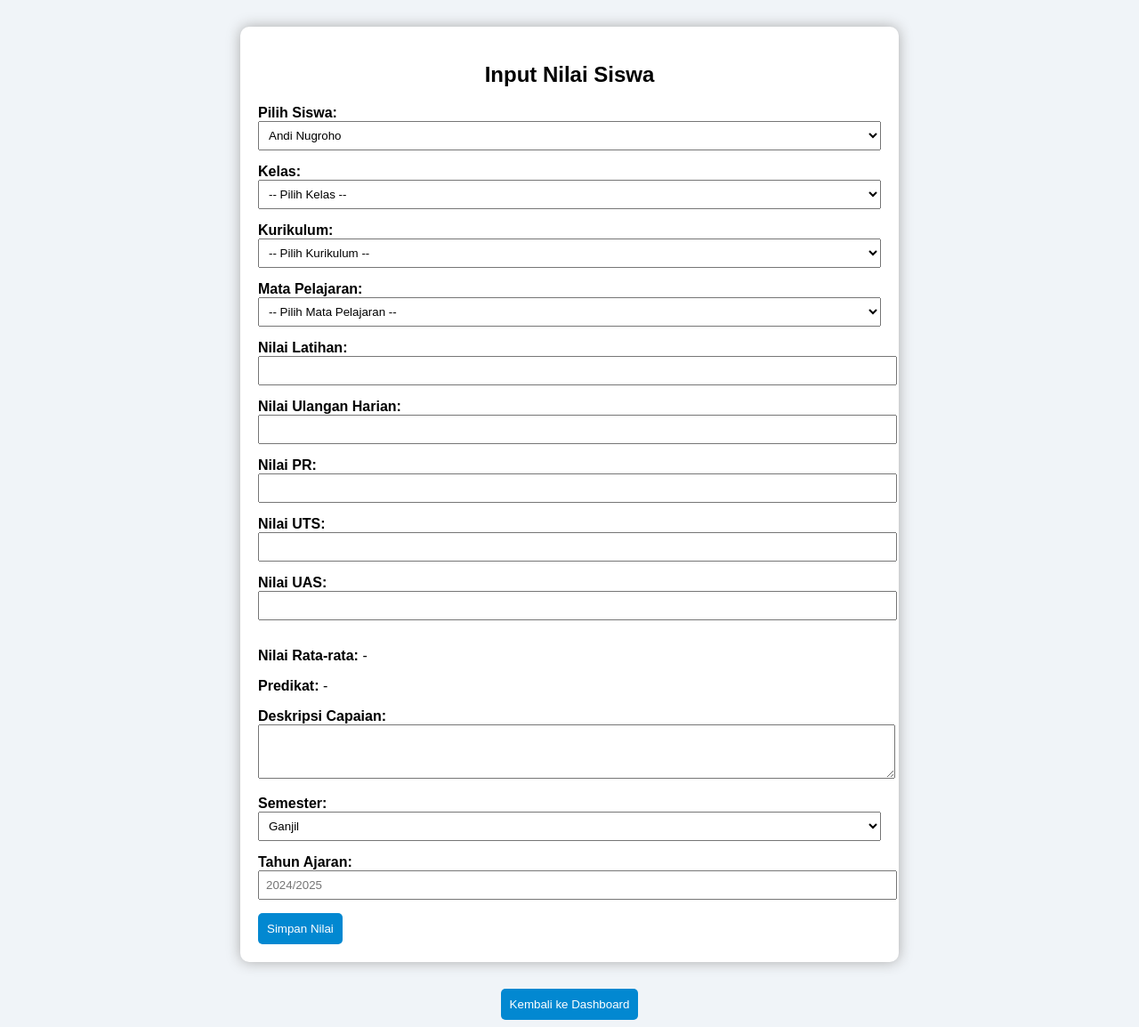
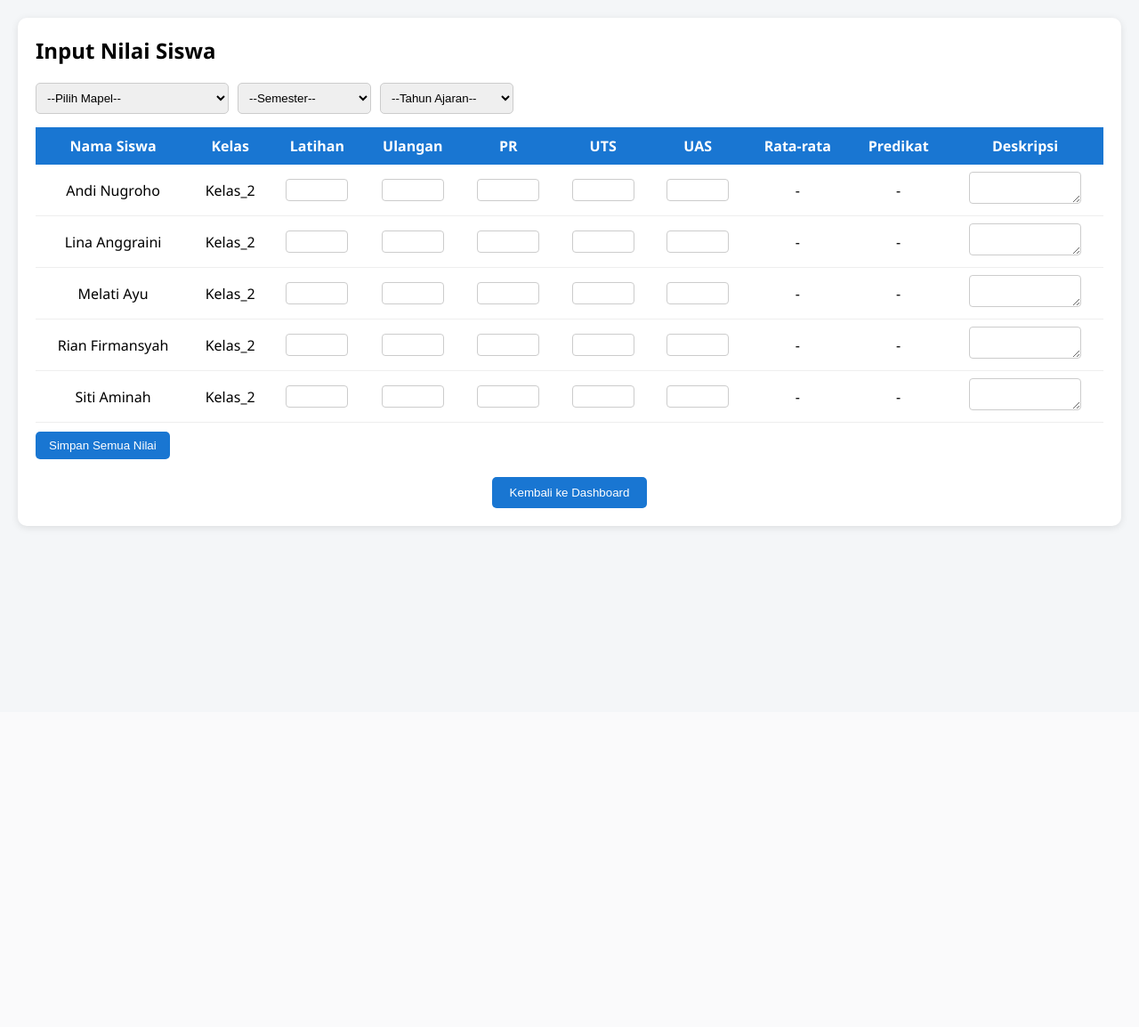
Before and after one commit to gabriel-ima/rapor_online, a PHP site: page /rapor_online/dashboard/input_nilai.php in a window 1280 px wide. Shown: the whole page at 89% size. After the commit the page ends 596 px from the top, so only its background shows below. Run offline with PHP 8.4, Linux system fonts and the light colour scheme; a user stored in the database is signed in; data comes from the database, SQL or seed files in the repository.

Commit message:
Update input_nilai.php

```diff
--- a/dashboard/input_nilai.php
+++ b/dashboard/input_nilai.php
@@ -106,12 +106,14 @@ $kelas_filter = "'" . implode("','", $kelas_diampu) . "'";
 // Query siswa sesuai kelas
 $siswa_query = mysqli_query($conn, "SELECT * FROM users WHERE role='siswa' AND kelas IN ($kelas_filter)");
 
+// Kode untuk mengunci tahun sebelum tahun 2025
+// $tahun_ajaran = $_POST['tahun_ajaran'] ?? $_GET['tahun_ajaran'] ?? null;
+// $semester = $_POST['semester'] ?? $_GET['semester'] ?? null;
+// if ($tahun_ajaran < 2025) {
+//     die("Rapor tahun ini sudah dikunci dan tidak bisa diubah.");
+// }
 
-// $mapel_imas = ['pkn', 'indo', 'mat', 'sbdp'];
 
-// if ($guru_username == 'imaskomariah' && !in_array($_POST['mapel'], $mapel_imas)) {
-//     die("Anda tidak memiliki izin untuk mengisi mata pelajaran ini.");
-// }
 
 ?>
 
@@ -119,154 +121,235 @@ $siswa_query = mysqli_query($conn, "SELECT * FROM users WHERE role='siswa' AND k
 <html lang="id">
 <head>
   <meta charset="UTF-8">
-    <title>Input Nilai</title>
+  <title>Input Nilai Siswa</title>
   <style>
-        body { font-family: Arial; background-color: #f0f4f8; }
+    body {
+      font-family: 'Segoe UI', Tahoma, Geneva, Verdana, sans-serif;
+      background: #f4f6f8;
+      margin: 0;
+      padding: 20px;
+    }
     .container {
-            max-width: 700px;
-            margin: 30px auto;
-            background: white;
+      background: #fff;
       padding: 20px;
       border-radius: 10px;
-            box-shadow: 0 0 15px #aaa;
+      box-shadow: 0 2px 8px rgba(0,0,0,0.1);
     }
-        h2 { text-align: center; }
-        label { font-weight: bold; }
-        input, textarea, select {
-            width: 100%; padding: 7px; margin-bottom: 15px;
+    .header {
+      display: flex;
+      justify-content: space-between;
+      align-items: center;
+      margin-bottom: 20px;
     }
-        button {
-            padding: 10px; background: #0288d1; color: white;
-            border: none; border-radius: 5px;
+    .header h2 {
+      margin: 0;
     }
-        button:hover { background: #0277bd; }
+    .filters {
+      display: flex;
+      gap: 10px;
+      flex-wrap: wrap;
+      margin-bottom: 15px;
+    }
+    .filters select, .filters input[type="text"] {
+      padding: 8px;
+      border: 1px solid #ccc;
+      border-radius: 5px;
+      min-width: 150px;
+    }
+    table {
+      width: 100%;
+      border-collapse: collapse;
+    }
+    th {
+      background: #1976d2;
+      color: #fff;
+      padding: 10px;
+    }
+    td {
+      padding: 8px;
+      border-bottom: 1px solid #eee;
+      text-align: center;
+    }
+    tr:hover {
+      background: #f1f1f1;
+    }
+    input[type="number"] {
+      width: 60px;
+      padding: 4px;
+      border-radius: 4px;
+      border: 1px solid #ccc;
+      text-align: center;
+    }
+    textarea {
+      width: 120px;
+      height: 30px;
+      border-radius: 4px;
+      border: 1px solid #ccc;
+    }
+    .btn-primary {
+      background: #1976d2;
+      color: white;
+      border: none;
+      padding: 8px 15px;
+      border-radius: 5px;
+      cursor: pointer;
+      margin-top: 10px;
+    }
+    .btn-primary:hover {
+      background: #125a9c;
+    }
+    .footer-button {
+  text-align: center;
+  margin-top: 20px;
+}
+.footer-button button {
+  background: #1976d2;
+  color: white;
+  border: none;
+  padding: 10px 20px;
+  border-radius: 5px;
+  cursor: pointer;
+}
+.footer-button button:hover {
+  background: #125a9c;
+}
   </style>
 </head>
 <body>
   <div class="container">
+    <div class="header">
       <h2>Input Nilai Siswa</h2>
-    <form method="POST" action="simpan_nilai_nilai.php">
-        <label for="siswa">Pilih Siswa:</label>
-        <select name="siswa_id" required>
-            <?php while ($row = mysqli_fetch_assoc($siswa_query)) {
-                echo "<option value='{$row['id']}'>{$row['username']}</option>";
-            } ?>
-        </select>
+    </div>
 
-        <label>Kelas:</label>
-        <!-- <input type="text" name="mapel" required> -->
-        <select name="kelas" id="kelas" required>
-            <option value="">-- Pilih Kelas --</option>
-            <?php foreach ($kelas_diampu as $kelas): ?>
-                <option value="<?= $kelas ?>"><?= ucfirst(str_replace('_', ' ', $kelas)) ?></option>
+    <form method="POST" action="simpan_nilai_nilai.php" id="form-nilai">
+      <div class="filters">
+        <select name="mapel" required>
+          <option value="">--Pilih Mapel--</option>
+          <?php foreach ($mapel_list as $kode => $nama): ?>
+            <option value="<?= $kode ?>"><?= $nama ?></option>
           <?php endforeach; ?>
         </select>
 
-
-        <label>Kurikulum:</label>
-        <!-- <input type="text" name="mapel" required> -->
-         <select name="kurikulum" id="kurikulum" required>
-            <option value="">-- Pilih Kurikulum --</option>
-            <option value="Kurikulum_Merdeka">Kurikulum Merdeka</option>
-        </select>
-
-        <label>Mata Pelajaran:</label>
-        <!-- <input type="text" name="mapel" required> -->
-         <select name="mapel" id="mapel" required>
-            <option value="">-- Pilih Mata Pelajaran --</option>
-            <?php foreach ($mapel_list as $kode => $nama_mapel) : ?>
-                <option value="<?php echo $kode; ?>"><?php echo $nama_mapel; ?>
-            </option>
-            <?php endforeach; ?>
-        </select>
-
-        <label>Nilai Latihan:</label>
-        <input type="number" name="nilai_latihan" id="nilai_latihan" required oninput="hitungRataRata()">
-
-        <label>Nilai Ulangan Harian:</label>
-        <input type="number" name="nilai_ulangan" id="nilai_ulangan" required oninput="hitungRataRata()">
-
-        <label>Nilai PR:</label>
-        <input type="number" name="nilai_pr" id="nilai_pr" required oninput="hitungRataRata()">
-
-        <label>Nilai UTS:</label>
-        <input type="number" name="nilai_uts" id="nilai_uts" required oninput="hitungRataRata()">
-
-        <label>Nilai UAS:</label>
-        <input type="number" name="nilai_uas" id="nilai_uas" required oninput="hitungRataRata()">
-
-        <!-- Menampilkan hasil -->
-        <p><strong>Nilai Rata-rata:</strong> <span id="hasil_rata2">-</span></p>
-        <p><strong>Predikat:</strong> <span id="hasil_predikat">-</span></p>
-
-        <!-- Hidden input untuk dikirim ke PHP -->
-        <input type="hidden" name="nilai_rata2" id="nilai_rata2">
-        <input type="hidden" name="predikat" id="predikat">
-
-
-        <!-- <label>Nilai Ekstrakurikuler:</label>
-        <input type="number" name="nilai_ekstra" required> -->
-
-        <label>Deskripsi Capaian:</label>
-        <textarea name="deskripsi" rows="3" required></textarea>
-
-        <!-- <label>Sikap Spiritual:</label>
-        <textarea name="sikap_spiritual" rows="2" required></textarea> -->
-
-        <!-- <label>Sikap Sosial:</label>
-        <textarea name="sikap_sosial" rows="2" required></textarea> -->
-
-        <label>Semester:</label>
         <select name="semester" required>
+          <option value="">--Semester--</option>
           <option value="Ganjil">Ganjil</option>
           <option value="Genap">Genap</option>
         </select>
 
-        <label>Tahun Ajaran:</label>
-        <input type="text" name="tahun_ajaran" placeholder="2024/2025" required>
+        <select name="tahun_ajaran" required>
+          <option value="">--Tahun Ajaran--</option>
+          <?php
+          // Mapping kelas ke tahun awal
+          $kelas_tahun_awal = [
+            'kelas_1' => 2025,
+            'kelas_2' => 2024,
+            'kelas_3' => 2023,
+            'kelas_4' => 2022,
+            'kelas_5' => 2021,
+            'kelas_6' => 2020
+          ];
 
-        <button type="submit">Simpan Nilai</button>
-    </form>
+          $tahun_awal = 2020;
+          $tahun_akhir = 2030;
+
+          // Jika guru hanya mengajar 1 kelas
+          if (count($kelas_diampu) === 1) {
+            $kelas = strtolower($kelas_diampu[0]);
+            if (isset($kelas_tahun_awal[$kelas])) {
+              $tahun_awal = $kelas_tahun_awal[$kelas];
+              $tahun_akhir = $tahun_awal + 5;
+            }
+          }
+
+          // Jika mengajar lebih dari satu kelas, tampilkan semua tahun
+          for ($th = $tahun_awal; $th <= $tahun_akhir; $th++) {
+            echo "<option value='$th'>$th</option>";
+          }
+          ?>
+          </select>
       </div>
 
-<div style="text-align: center;">
-    <a href="guru.php">
-        <button class="back-btn">Kembali ke Dashboard</button>
-    </a>
+      <table>
+        <tr>
+          <th>Nama Siswa</th>
+          <th>Kelas</th>
+          <th>Latihan</th>
+          <th>Ulangan</th>
+          <th>PR</th>
+          <th>UTS</th>
+          <th>UAS</th>
+          <th>Rata-rata</th>
+          <th>Predikat</th>
+          <th>Deskripsi</th>
+        </tr>
+        <?php while ($siswa = mysqli_fetch_assoc($siswa_query)): ?>
+          <tr>
+            <td><?= htmlspecialchars($siswa['username']) ?></td>
+            <td><?= htmlspecialchars($siswa['kelas']) ?></td>
+            <td><input type="number" name="latihan[<?= $siswa['id'] ?>]" id="lat_<?= $siswa['id'] ?>" oninput="hitung(<?= $siswa['id'] ?>)" required></td>
+            <td><input type="number" name="ulangan[<?= $siswa['id'] ?>]" id="ul_<?= $siswa['id'] ?>" oninput="hitung(<?= $siswa['id'] ?>)" required></td>
+            <td><input type="number" name="pr[<?= $siswa['id'] ?>]" id="pr_<?= $siswa['id'] ?>" oninput="hitung(<?= $siswa['id'] ?>)" required></td>
+            <td><input type="number" name="uts[<?= $siswa['id'] ?>]" id="uts_<?= $siswa['id'] ?>" oninput="hitung(<?= $siswa['id'] ?>)" required></td>
+            <td><input type="number" name="uas[<?= $siswa['id'] ?>]" id="uas_<?= $siswa['id'] ?>" oninput="hitung(<?= $siswa['id'] ?>)" required></td>
+            <td>
+              <span id="rata2_<?= $siswa['id'] ?>">-</span>
+              <input type="hidden" name="rata2[<?= $siswa['id'] ?>]" id="rata2val_<?= $siswa['id'] ?>">
+            </td>
+            <td>
+              <span id="predikat_<?= $siswa['id'] ?>">-</span>
+              <input type="hidden" name="predikat[<?= $siswa['id'] ?>]" id="predikatval_<?= $siswa['id'] ?>">
+            </td>
+            <td><textarea name="deskripsi[<?= $siswa['id'] ?>]" required></textarea></td>
+          </tr>
+        <?php endwhile; ?>
+      </table>
+
+      <!-- button bisa isi semua tahun ajaran -->
+      <!-- <button type="submit" class="btn-primary">Simpan Semua Nilai</button> -->
+
+      <!-- button isi tahun ajaran 2025-2030 -->
+       <button type="submit" class="btn-primary" id="submit-btn">Simpan Semua Nilai</button>
+       <div id="peringatan" style="color: red; margin-top: 10px; font-weight: bold;"></div>
+
+    </form>
+    <div class="footer-button">
+  <button onclick="window.location.href='guru.php'">Kembali ke Dashboard</button>
+</div>
   </div>
 
   <script>
-function hitungRataRata() {
-    const latihan = parseFloat(document.getElementById("nilai_latihan").value) || 0;
-    const ulangan = parseFloat(document.getElementById("nilai_ulangan").value) || 0;
-    const pr = parseFloat(document.getElementById("nilai_pr").value) || 0;
-    const uts = parseFloat(document.getElementById("nilai_uts").value) || 0;
-    const uas = parseFloat(document.getElementById("nilai_uas").value) || 0;
+    function hitung(id) {
+      let lat = parseFloat(document.getElementById('lat_' + id).value) || 0;
+      let ul = parseFloat(document.getElementById('ul_' + id).value) || 0;
+      let pr = parseFloat(document.getElementById('pr_' + id).value) || 0;
+      let uts = parseFloat(document.getElementById('uts_' + id).value) || 0;
+      let uas = parseFloat(document.getElementById('uas_' + id).value) || 0;
 
-    const total = latihan + ulangan + pr + uts + uas;
-    const rata2 = total / 5;
+      let rata = (lat + ul + pr + uts + uas) / 5;
+      let predikat = "-";
+      if (rata >= 93) predikat = "A";
+      else if (rata >= 84) predikat = "B";
+      else if (rata >= 75) predikat = "C";
+      else predikat = "D";
 
-    let predikat = "-";
-    if (rata2 >= 93 && $nilai_rata2 <= 100) {
-        predikat = "A";
-    } else if (rata2 >= 84) {
-        predikat = "B";
-    } else if (rata2 >= 75) {
-        predikat = "C";
+      document.getElementById('rata2_' + id).innerText = rata.toFixed(2);
+      document.getElementById('predikat_' + id).innerText = predikat;
+      document.getElementById('rata2val_' + id).value = rata.toFixed(2);
+      document.getElementById('predikatval_' + id).value = predikat;
+    }
+    // Js untuk tahun ajaran
+    document.getElementById("form-nilai").addEventListener("submit", function(e) {
+    const tahunSelect = document.querySelector("select[name='tahun_ajaran']");
+    const tahunDipilih = parseInt(tahunSelect.value);
+    const peringatan = document.getElementById("peringatan");
+
+    if (tahunDipilih < 2025) {
+      e.preventDefault(); // cegah kirim form
+      peringatan.innerText = "⚠️ Data rapor sudah tidak bisa diupdate karena tahun ajaran sudah berganti.";
     } else {
-        predikat = "D";
+      peringatan.innerText = ""; // bersihkan jika valid
     }
-
-    // Tampilkan hasil ke user
-    document.getElementById("hasil_rata2").innerText = rata2.toFixed(2);
-    document.getElementById("hasil_predikat").innerText = predikat;
-
-    // Simpan ke input tersembunyi agar bisa dikirim ke PHP
-    document.getElementById("nilai_rata2").value = rata2.toFixed(2);
-    document.getElementById("predikat").value = predikat;
-}
+  });
   </script>
-
-
 </body>
 </html>
```
Lines whose indentation alone changed are shown as unchanged.
